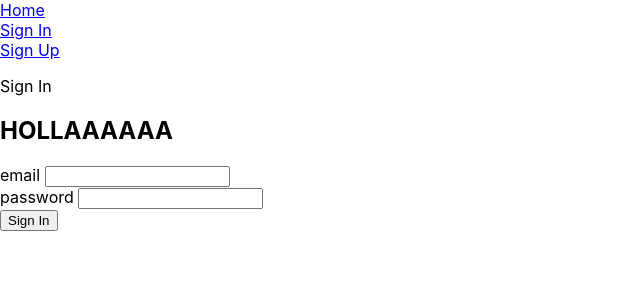
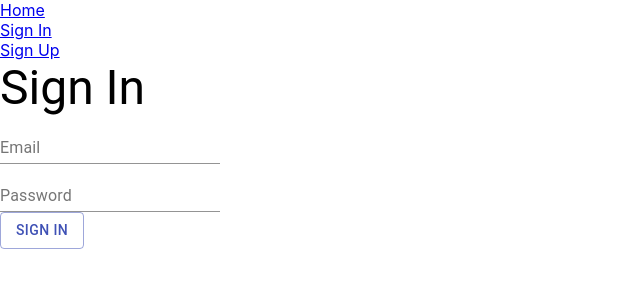
Before and after one commit to cristian-montes/auth_frontend, a React (Create React App) app: page /signin in a window 1280 px wide. Shown: the top 300 px of the page, without its empty margins (0-640 px from the left). Built offline with nearby package versions, Linux system fonts and the light colour scheme.

Commit message:
added mui inputs

```diff
--- a/package.json
+++ b/package.json
@@ -3,6 +3,7 @@
   "version": "0.1.0",
   "private": true,
   "dependencies": {
+    "@material-ui/core": "^4.12.3",
     "@testing-library/jest-dom": "^5.14.1",
     "@testing-library/react": "^11.2.7",
     "@testing-library/user-event": "^12.8.3",
--- a/src/Auth/Auth.js
+++ b/src/Auth/Auth.js
@@ -1,6 +1,7 @@
 import React, { Component } from 'react';
 import { getToken} from '../utils/fetch-utils.js';
-
+import { Button, Typography } from '@material-ui/core';
+import TextField from '@material-ui/core/TextField';
 class Auth extends Component {
     state = {emai:'', password:'' };
 
@@ -17,6 +18,7 @@ class Auth extends Component {
             },
             this.props.type
         )
+        console.log(this.state.email);
         this.props.setToken(token);
         this.props.history.push('/todos');
     }
@@ -24,28 +26,49 @@ class Auth extends Component {
     render() {
         return (
             <>
-                <p>{this.getType()}</p>
-                <h1> HOLLAAAAAA</h1>
+                <Typography variant='h3' >{this.getType()}</Typography >
+
                 <form onSubmit={this.handleSubmit}>
                     <div className='form-control'>
-                        <label> email </label>
+                        <TextField
+                            label="Email"
+                            type="email"
+                            autoComplete="current-email"
+                            onChange={(event) =>
+                                this.setState({email: event.target.value})
+                            }
+                        />
+
+
+                        {/* <label> email </label>
                         <input
                             type='email'
                             onChange={(event) =>
                                 this.setState({email: event.target.value})
                             }
-                        />
+                        /> */}
                     </div>
                     <div className='form-control'>
-                        <label> password </label>
+                    <TextField
+                            id="standard-password-input"
+                            label="Password"
+                            type="password"
+                            autoComplete="current-password"
+                            onChange={(event) =>
+                                this.setState({password: event.target.value})
+                            }
+                        />
+
+
+                        {/* <label> password </label>
                         <input
                             type='password'
                             onChange={(event) =>
                                 this.setState({password: event.target.value})
                             }
-                        />
+                        /> */}
                     </div>
-                    <button>{this.getType()}</button>
+                    <Button color="primary" variant='outlined' type='submit'>{this.getType()}</Button>
                 </form>
             </>
          );
```
Also changed, not shown: 1 other file (tests, documents, lock files or other folders).
